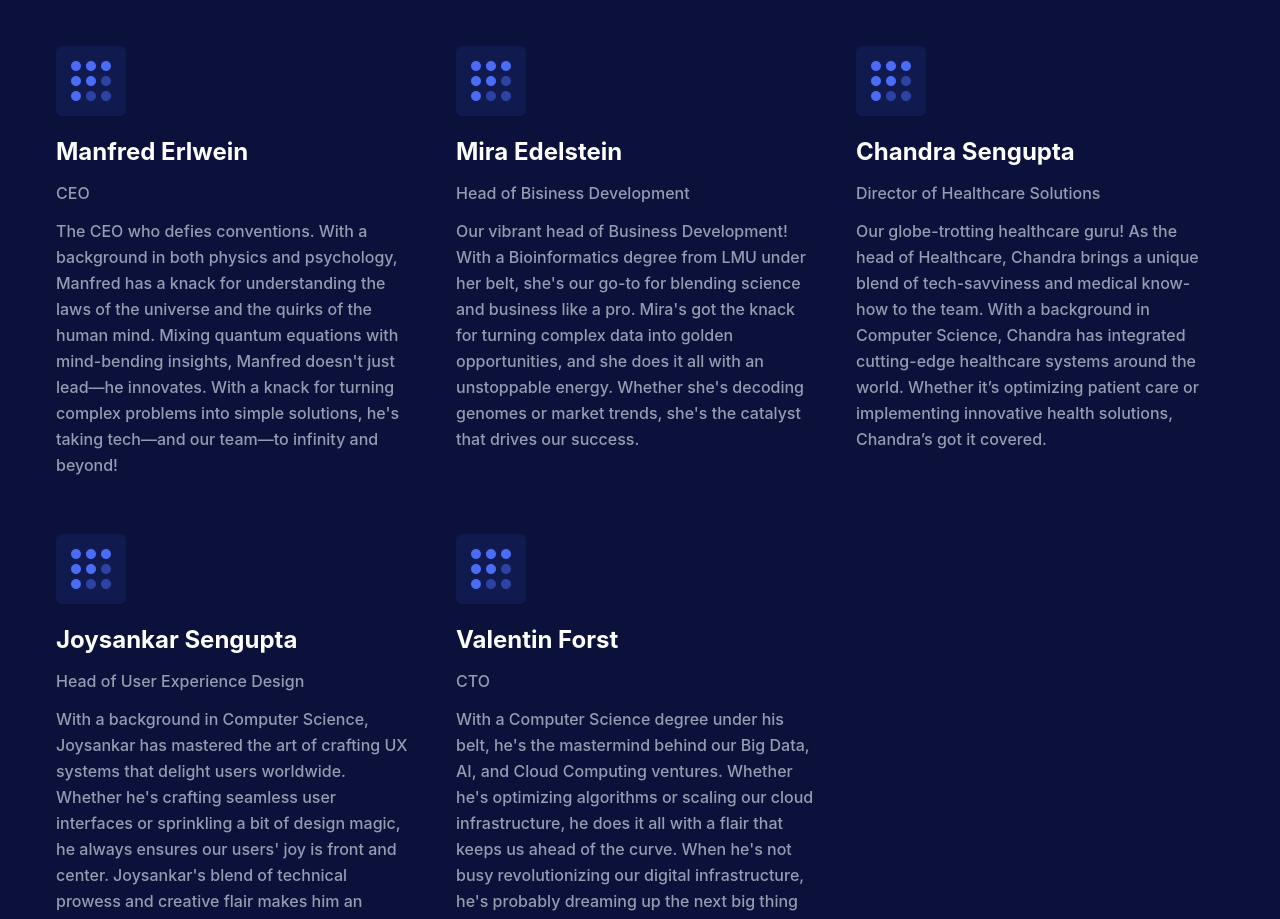
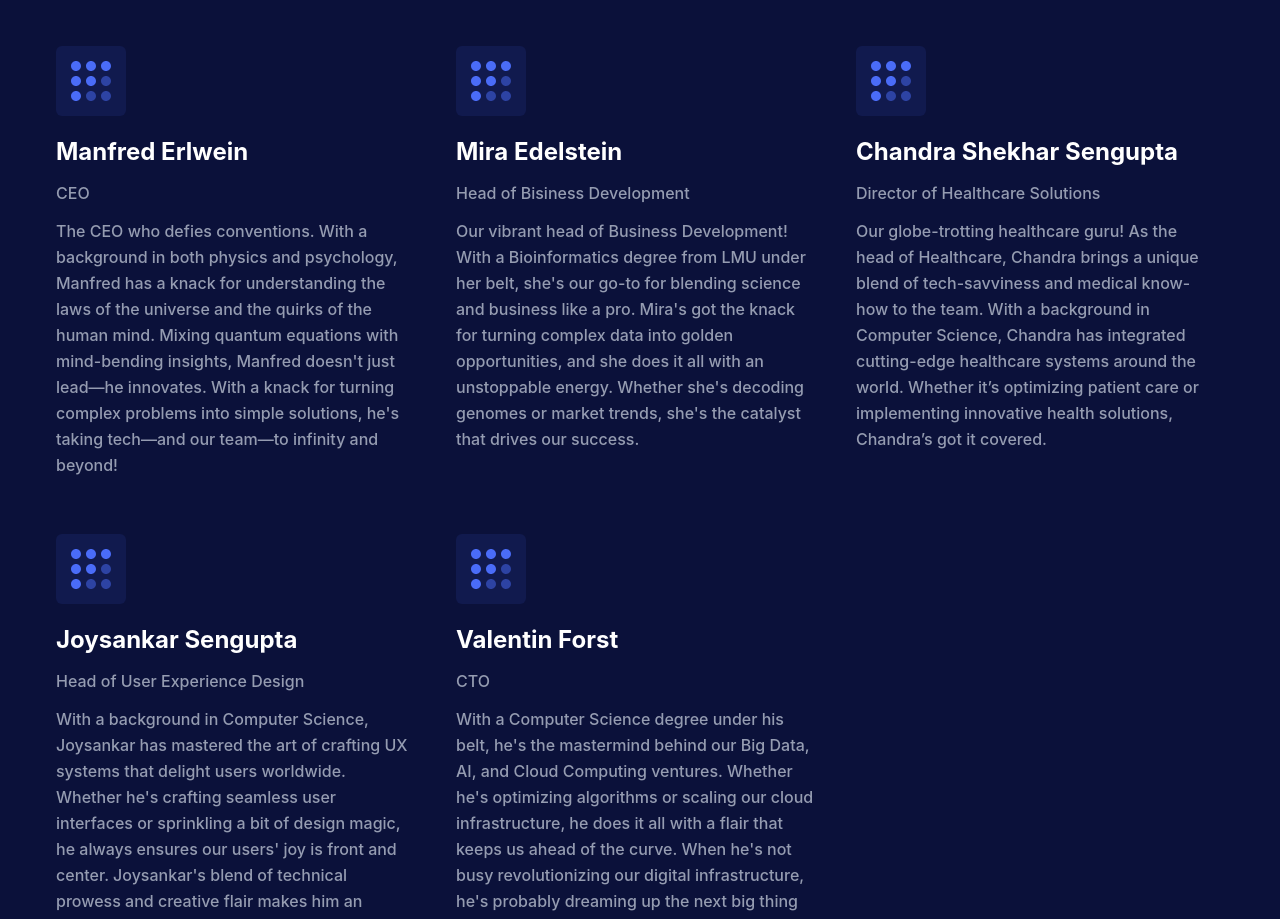
Before and after one commit to aseno-gmbh/aseno-gmbh.github.io, a Next.js app: page / in a window 1280 px wide. Shown: the part 2020-2939 px from the top of the page. Built offline with nearby package versions, Linux system fonts and the light colour scheme.

Commit message:
use Chandras full name

```diff
--- a/components/Team/TeamData.jsx
+++ b/components/Team/TeamData.jsx
@@ -42,7 +42,7 @@ const teamData = [
         <path d="M20 15C22.75 15 25 17.25 25 20C25 22.75 22.75 25 20 25C17.25 25 15 22.75 15 20C15 17.25 17.25 15 20 15ZM20 0C22.75 0 25 2.25 25 5C25 7.75 22.75 10 20 10C17.25 10 15 7.75 15 5C15 2.25 17.25 0 20 0ZM5 30C7.75 30 10 32.25 10 35C10 37.75 7.75 40 5 40C2.25 40 0 37.75 0 35C0 32.25 2.25 30 5 30ZM5 15C7.75 15 10 17.25 10 20C10 22.75 7.75 25 5 25C2.25 25 0 22.75 0 20C0 17.25 2.25 15 5 15ZM5 0C7.75 0 10 2.25 10 5C10 7.75 7.75 10 5 10C2.25 10 0 7.75 0 5C0 2.25 2.25 0 5 0ZM35 0C37.75 0 40 2.25 40 5C40 7.75 37.75 10 35 10C32.25 10 30 7.75 30 5C30 2.25 32.25 0 35 0Z" />
       </svg>
     ),
-    name: "Chandra Sengupta",
+    name: "Chandra Shekhar Sengupta",
     title: "Director of Healthcare Solutions",
     paragraph:
       "Our globe-trotting healthcare guru! As the head of Healthcare, Chandra brings a unique blend of tech-savviness and medical know-how to the team. With a background in Computer Science, Chandra has integrated cutting-edge healthcare systems around the world. Whether it’s optimizing patient care or implementing innovative health solutions, Chandra’s got it covered. ",
```
